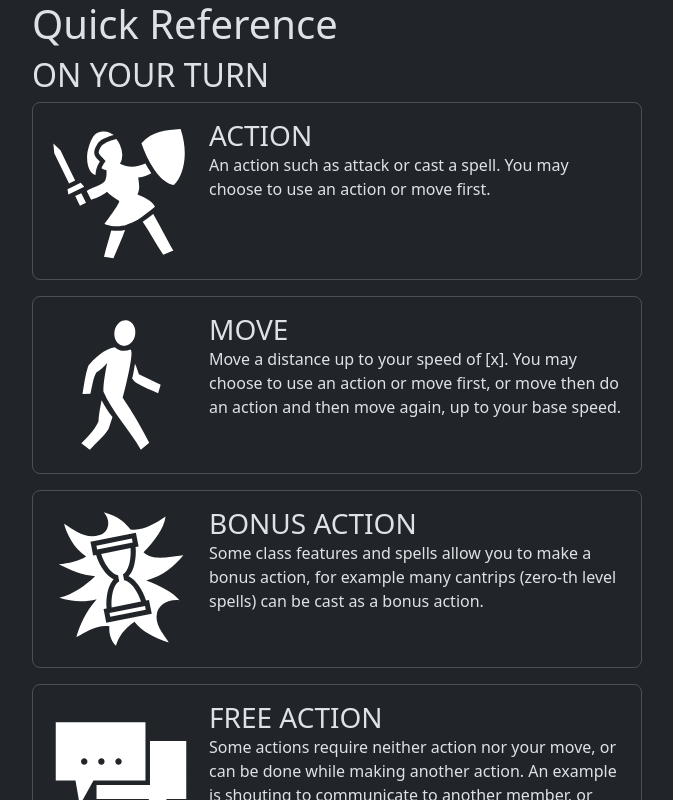
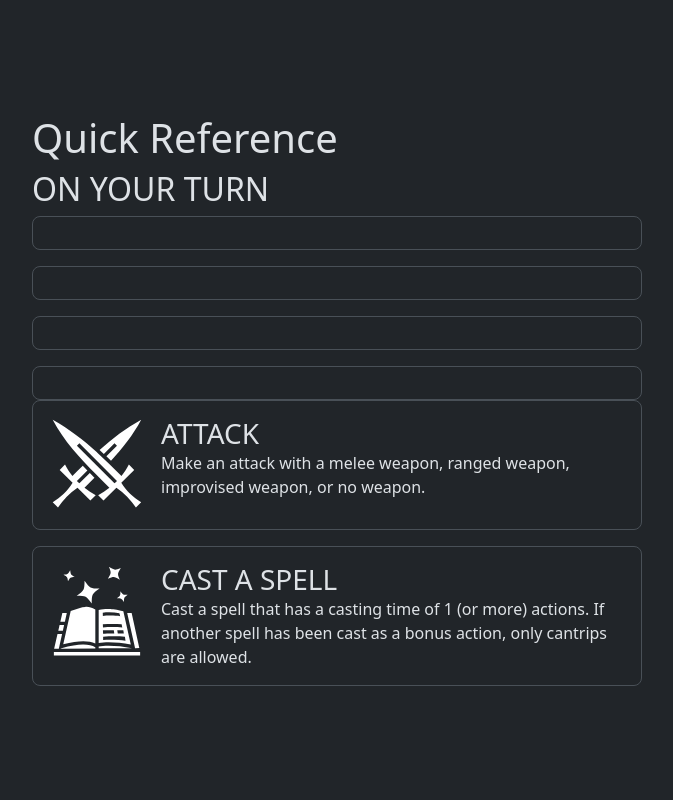
Before and after one commit to sonmica/mary-cardmaker, a Vue app: page / in a window 1280 px wide. Shown: the top 800 px of the page, without its empty margins (0-673 px from the left). Built offline with nearby package versions, Linux system fonts and the light colour scheme.

Commit message:
Imports all json data as Data object

```diff
--- /dev/null
+++ b/src/assets/data/Data.ts
@@ -0,0 +1,13 @@
+import Backgrounds from './backgrounds/Backgrounds';
+import Classes from './classes/Classes';
+import commonActions from './commonActions.json';
+import Races from './races/Races';
+
+const Data = {
+  backgrounds: Backgrounds,
+  classes: Classes,
+  commonActions: commonActions,
+  races: Races
+}
+
+export default Data;
--- /dev/null
+++ b/src/assets/data/backgrounds/Backgrounds.ts
@@ -0,0 +1,4 @@
+const Backgrounds = {
+}
+
+export default Backgrounds;
--- /dev/null
+++ b/src/assets/data/classes/Classes.ts
@@ -0,0 +1,9 @@
+import fighter from './fighter.json';
+import ranger from './ranger.json';
+
+const Classes = {
+  fighter: fighter,
+  ranger: ranger
+}
+
+export default Classes;
--- a/src/assets/data/commonActions.json
+++ b/src/assets/data/commonActions.json
@@ -1,22 +1,109 @@
 [
   {
-    "title": "Action",
-    "body": "An action such as attack or cast a spell. You may choose to use an action or move first.",
-    "iconType": "swordwoman"
+    "sectionId": "onYourTurn",
+    "sectionName": "On your turn",
+    "order": 0,
+    "contents": [
+      {
+        "itemId": "action",
+        "itemName": "Action",
+        "parentId": "onYourTurn",
+        "order": 0,
+        "description": "An action such as attack or cast a spell. You may choose to use an action or move first.",
+        "iconType": "swordwoman"
+      },
+      {
+        "itemId": "move",
+        "itemName": "Move",
+        "parentId": "onYourTurn",
+        "order": 1,
+        "description": "Move a distance up to your speed of [x]. You may choose to use an action or move first, or move then do an action and then move again, up to your base speed.",
+        "iconType": "walk"
+      },
+      {
+        "itemId": "bonusAction",
+        "itemName": "Bonus Action",
+        "parentId": "onYourTurn",
+        "order": 2,
+        "description": "Some class features and spells allow you to make a bonus action, for example many cantrips (zero-th level spells) can be cast as a bonus action.",
+        "iconType": "extra-time"
+      },
+      {
+        "itemId": "freeAction",
+        "itemName": "Free Action",
+        "parentId": "onYourTurn",
+        "order": 3,
+        "description": "Some actions require neither action nor your move, or can be done while making another action. An example is shouting to communicate to another member, or interacting with an object.",
+        "iconType": "talk"
+      }
+    ]
   },
   {
-    "title": "Move",
-    "body": "Move a distance up to your speed of [x]. You may choose to use an action or move first, or move then do an action and then move again, up to your base speed.",
-    "iconType": "walk"
+    "sectionId": "onSomeoneElsesTurn",
+    "sectionName": "On someone else's turn",
+    "order": 1,
+    "contents": [
+      {
+        "sectionId": "reaction",
+        "sectionName": "Reaction",
+        "parentId": "onSomeoneElsesTurn",
+        "order": 0,
+        "description": "Certain special abilities, spells, and situations allow you to take a special action called a reaction. This is an instant response to a trigger of some kind, which can occur on your turn or on someone else's.",
+        "contents": [
+          {
+            "itemId": "attackOfOpportunity",
+            "itemName": "Attack of opportunity",
+            "parentId": "reaction",
+            "order": 0,
+            "description": "If a creature is within your reach and moves away from you, you may make a free attack against it.",
+            "usage": "Any time the condition is met"
+          }
+        ]
+      }
+    ]
   },
   {
-    "title": "Bonus Action",
-    "body": "Some class features and spells allow you to make a bonus action, for example many cantrips (zero-th level spells) can be cast as a bonus action.",
-    "iconType": "extra-time"
+    "sectionId": "commonActions",
+    "sectionName": "Common Actions",
+    "order": 2,
+    "contents": [
+      {
+        "sectionId": "attack",
+        "sectionName": "Attack",
+        "order": 0,
+        "parentId": "commonActions",
+        "description": "",
+        "contents": [
+          {
+            "sectionId": "meleeAttack",
+            "sectionName": "Melee Attack",
+            "order": 0,
+            "parentId": "attack",
+            "description": "Attempt to hit a target using a weapon or weapons that you are wielding (or your fists). Target must be within reach (within [SPEED] feet)."
+          },
+          {
+            "sectionId": "rangedAttack",
+            "sectionName": "On your turn",
+            "order": 1,
+            "parentId": "attack",
+            "description": "Attempt to hit a target using a ranged weapon. Target must be within the range specified by your weapon. Attempting to hit targets further than normal range will incur disadvantage on the to-hit roll."
+          }
+        ]
+      },
+      {
+        "sectionId": "dash",
+        "sectionName": "Dash",
+        "order": 1,
+        "parentId": "commonActions",
+        "description": "Gain extra movement up to your base speed of [SPEED] feet.",
+        "usage": "Once per turn, up to [SPEED] feet"
+      }
+    ]
   },
   {
-    "title": "Free Action",
-    "body": "Some actions require neither action nor your move, or can be done while making another action. An example is shouting to communicate to another member, or interacting with an object.",
-    "iconType": "talk"
+    "sectionId": "onYourTurn",
+    "sectionName": "On your turn",
+    "order": 0,
+    "contents": []
   }
 ]
--- /dev/null
+++ b/src/assets/data/races/Races.ts
@@ -0,0 +1,17 @@
+import dragonborn from './dragonborn.json';
+import elf from './elf.json';
+import halfling from './halfling.json';
+import halfOrc from './halfOrc.json';
+import human from './human.json';
+import tiefling from './tiefling.json';
+
+const Races = {
+  dragonborn: dragonborn,
+  elf: elf,
+  halfling: halfling,
+  halfOrc: halfOrc,
+  human: human,
+  tiefling: tiefling
+}
+
+export default Races;
--- a/src/components/CardContainer.vue
+++ b/src/components/CardContainer.vue
@@ -2,6 +2,7 @@
   import type CardContent from '@/models/CardContent';
   import CardComponent from './CardComponent.vue';
   import ContentSection from './ContentSection.vue';
+  import Data from '@/assets/data/Data';
 
   // TODO: add a key or id to CardContent
   const cards: CardContent[] = [
@@ -16,6 +17,8 @@
       iconType: "spell-book"
     }
   ];
+
+  console.log("Data", Data);
 </script>
 
 <template>
```
